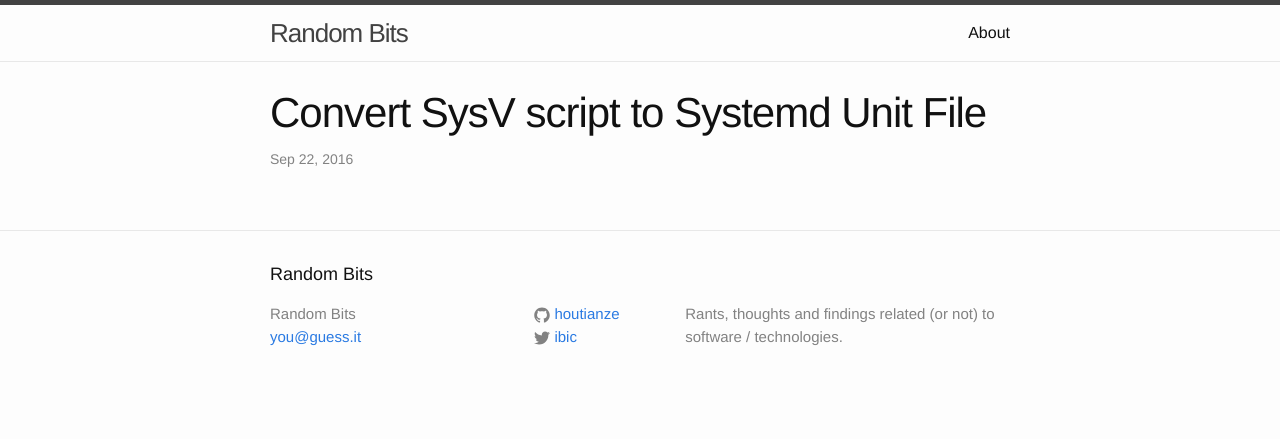
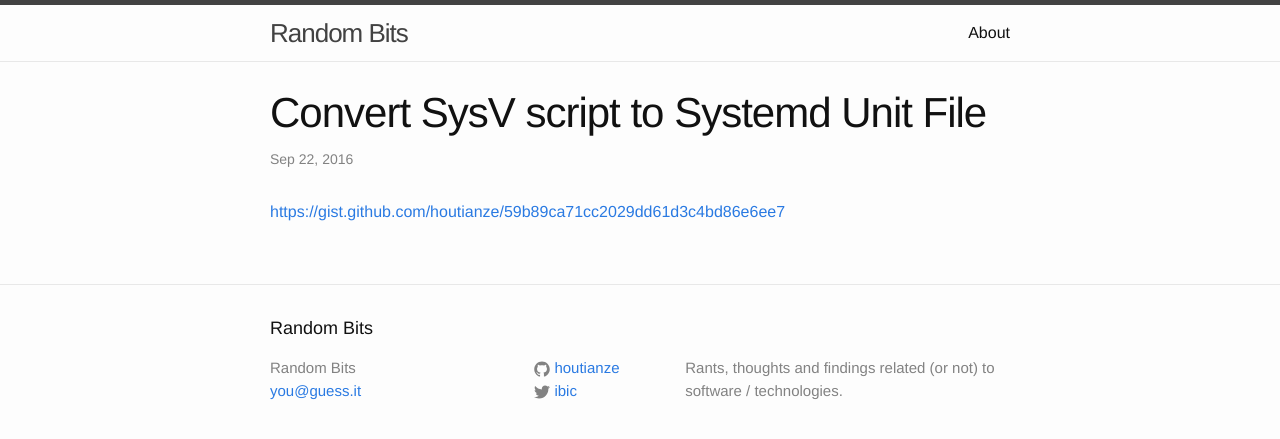
Before and after one commit to houtianze/houtianze.github.io, a Jekyll site: the page built from _posts/2016-09-22-convert-sysv-script-to-systemd-unit-file.markdown, in a window 1280 px wide. Shown: the top 439 px of the page. Built offline with Jekyll 4.4.1, drawn with Linux system fonts in a browser that asks for light colours.

Commit message:
Typo fix

```diff
--- a/_posts/2016-09-22-convert-sysv-script-to-systemd-unit-file.markdown
+++ b/_posts/2016-09-22-convert-sysv-script-to-systemd-unit-file.markdown
@@ -5,4 +5,4 @@
 categories: linux systemd
 ---
 
-[](https://gist.github.com/houtianze/59b89ca71cc2029dd61d3c4bd86e6ee7)
+[https://gist.github.com/houtianze/59b89ca71cc2029dd61d3c4bd86e6ee7](https://gist.github.com/houtianze/59b89ca71cc2029dd61d3c4bd86e6ee7 "SysV -> Systemd conversion gist")
```
